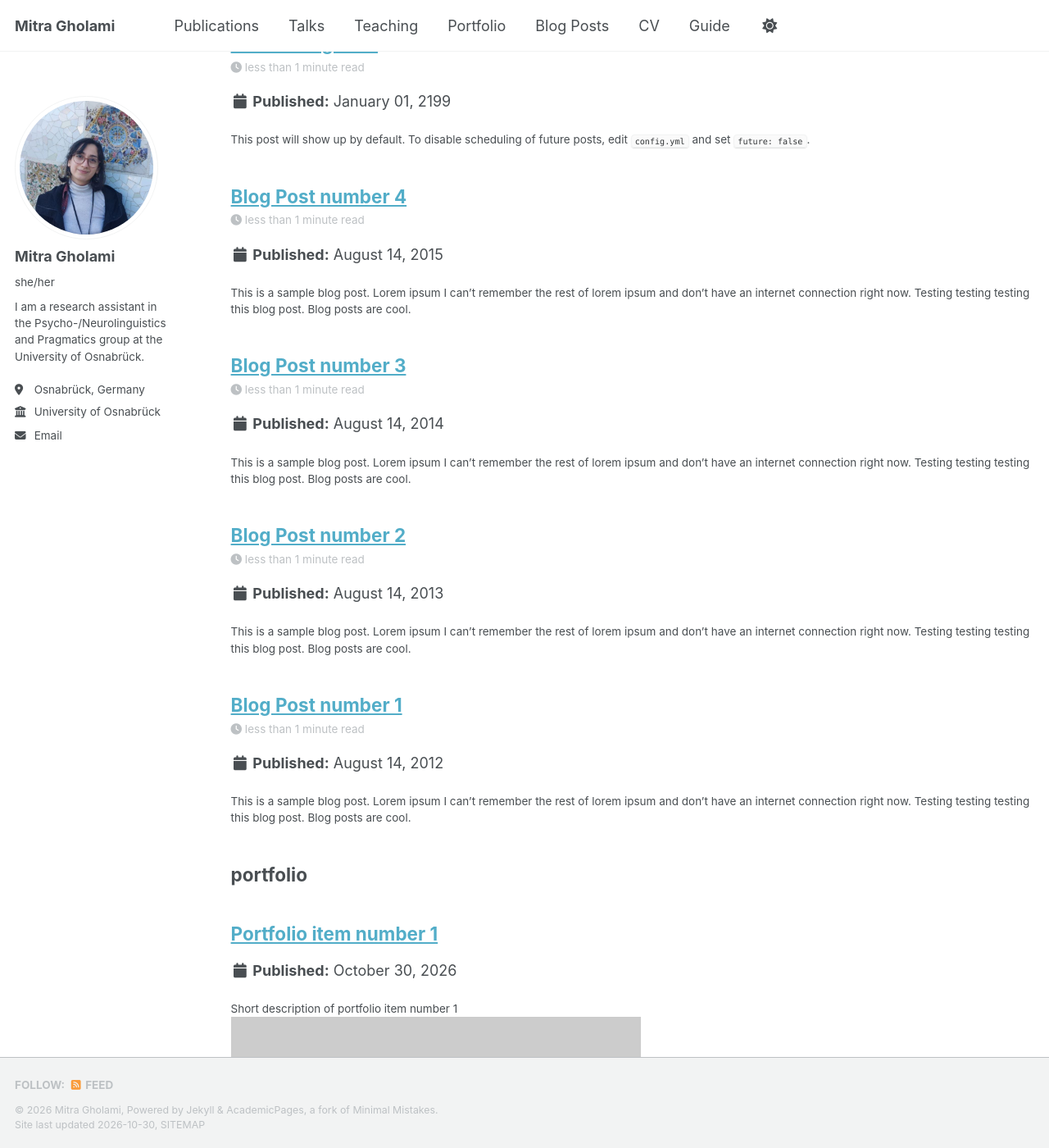
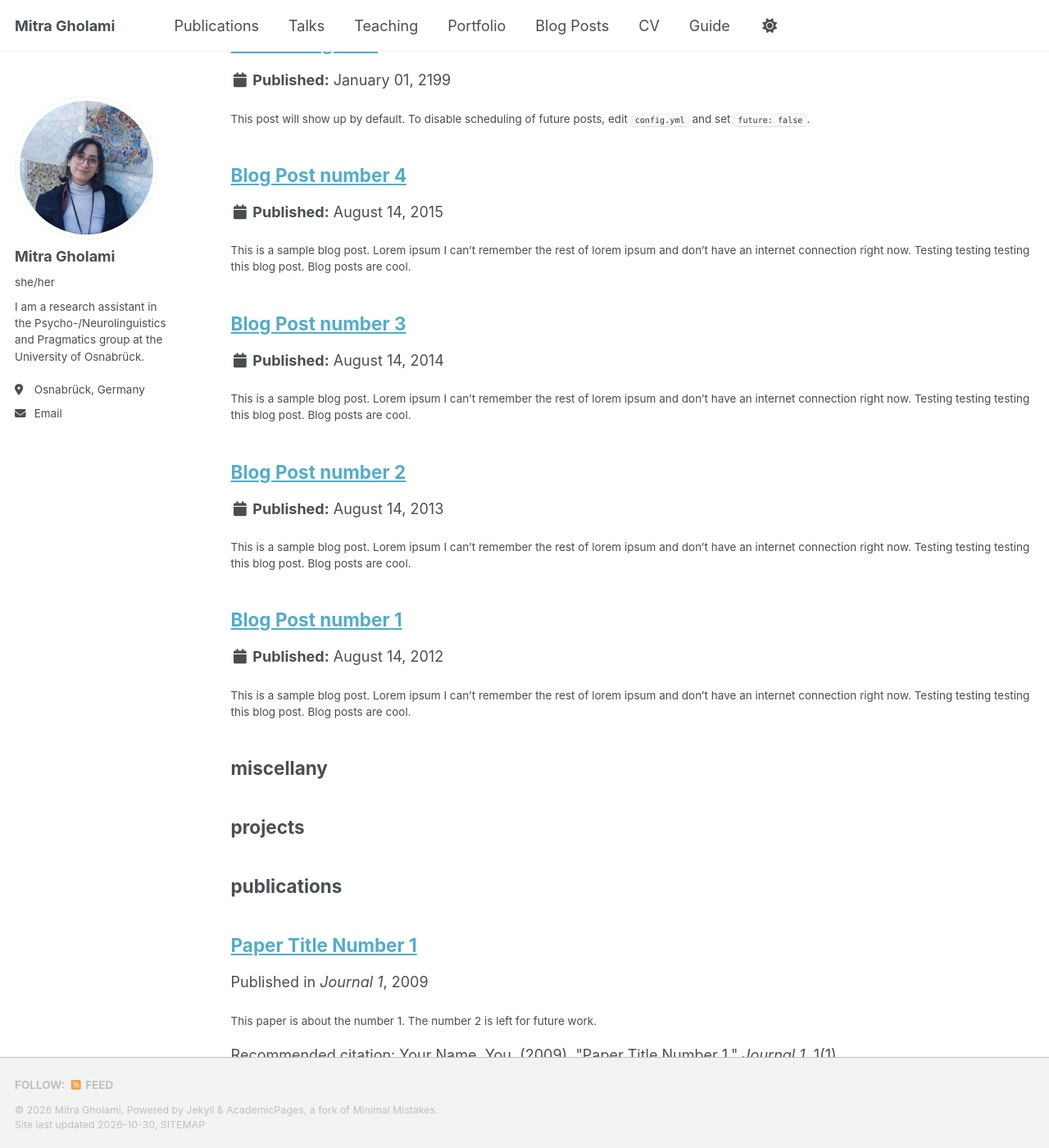
Before and after one commit to mitra-gholami/mitra-gholami.github.io, a Jekyll site: the page built from _pages/sitemap.md, in a window 1280 px wide and 1400 px high, scrolled down 1672 px. Shown: the whole window at 82% size. Built offline with Jekyll 4.4.1, drawn with Linux system fonts in a browser that asks for light colours; a script bundle is joined from its source files by our own code; a style sheet for code colours, icons or effects is not loaded; part of the change alters nothing that is shown; some of the changed text lies outside the part shown.

Commit message:
Update _config.yml

```diff
--- a/_config.yml
+++ b/_config.yml
@@ -27,7 +27,7 @@ author:
   pronouns         : "she/her"
   bio              : "I am a research assistant in the Psycho-/Neurolinguistics and Pragmatics group at the University of Osnabrück. "
   location         : "Osnabrück, Germany"
-  employer         : "University of Osnabrück"
+  employer         : #"University of Osnabrück"
   uri              : # URL
   email            : "mitra.gholami@uni-osnabrueck.de"
 
@@ -226,10 +226,13 @@ collections:
   publications:
     output: true
     permalink: /:collection/:path/
-  portfolio:
+  projects:
     output: true
     permalink: /:collection/:path/
   talks:
+    output: true
+    permalink: /:collection/:path/
+  miscellany:
     output: true
     permalink: /:collection/:path/
 
@@ -237,16 +240,16 @@ collections:
 # These settings control how pages and collections are included in the site
 defaults:
   # _posts
-  - scope:
-      path: ""
-      type: posts
-    values:
-      layout: single
-      author_profile: true
-      read_time: true
-      comments: true
-      share: true
-      related: true
+#  - scope:
+ #     path: ""
+  #    type: posts
+   # values:
+    #  layout: single
+     # author_profile: true
+      #read_time: true
+      #comments: true
+      #share: true
+      #related: true
   # _pages
   - scope:
       path: ""
@@ -272,10 +275,10 @@ defaults:
       author_profile: true
       share: true
       comments: true
-  # _portfolio
+  # _projects
   - scope:
       path: ""
-      type: portfolio
+      type: projects
     values:
       layout: single
       author_profile: true
@@ -287,6 +290,14 @@ defaults:
       type: talks
     values:
       layout: talk
+      author_profile: true
+      share: true
+  # _miscellany
+  - scope:
+      path: ""
+      type: miscellany
+    values:
+      layout: miscellany
       author_profile: true
       share: true
 
@@ -301,7 +312,7 @@ sass:
 permalink: /:categories/:title/
 # paginate: 5 # amount of posts to show
 # paginate_path: /page:num/
-timezone: Etc/UTC # https://en.wikipedia.org/wiki/List_of_tz_database_time_zones
+timezone: Europe/Berlin # https://en.wikipedia.org/wiki/List_of_tz_database_time_zones
 
 
 # Plugins
```
